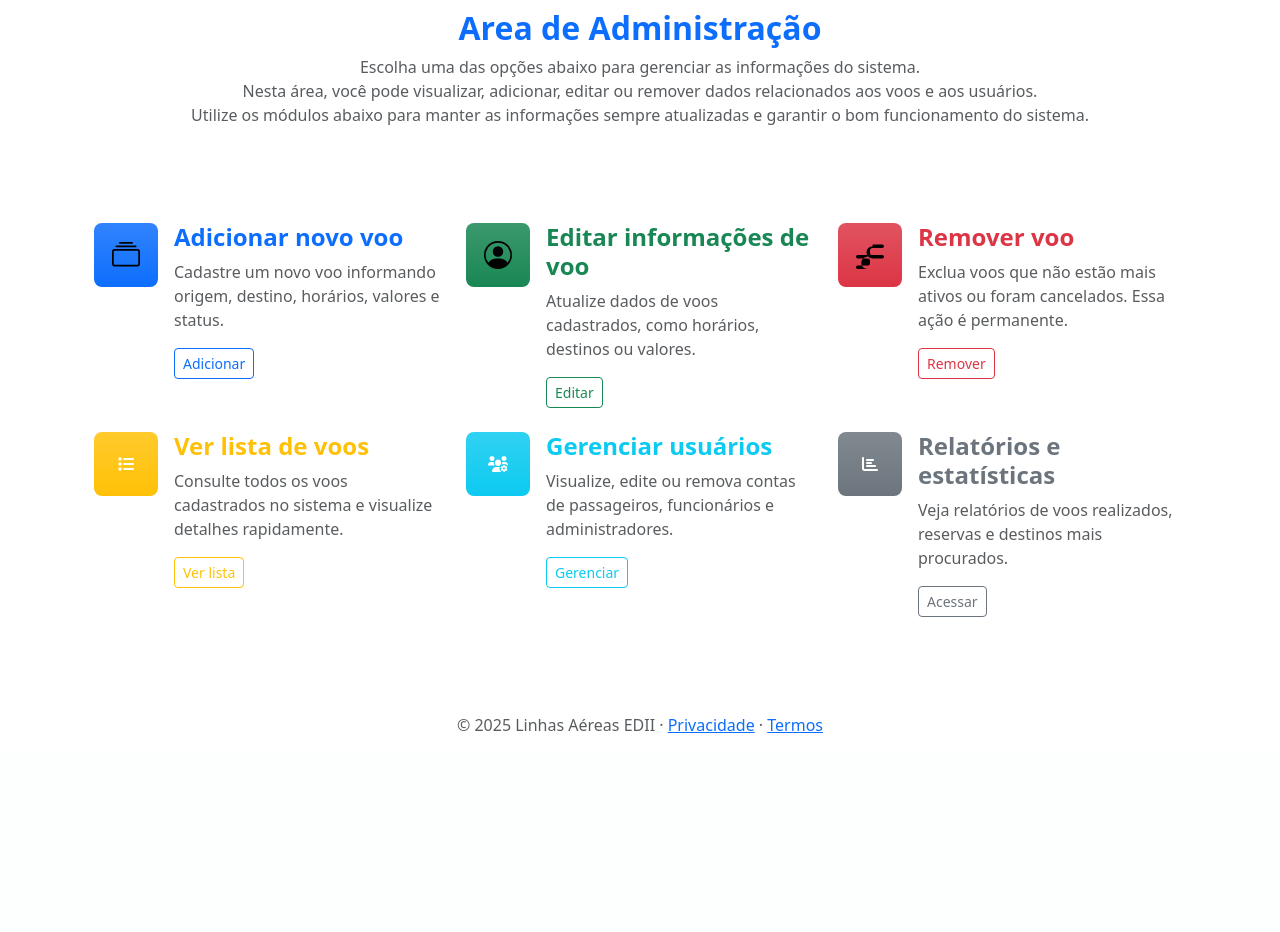
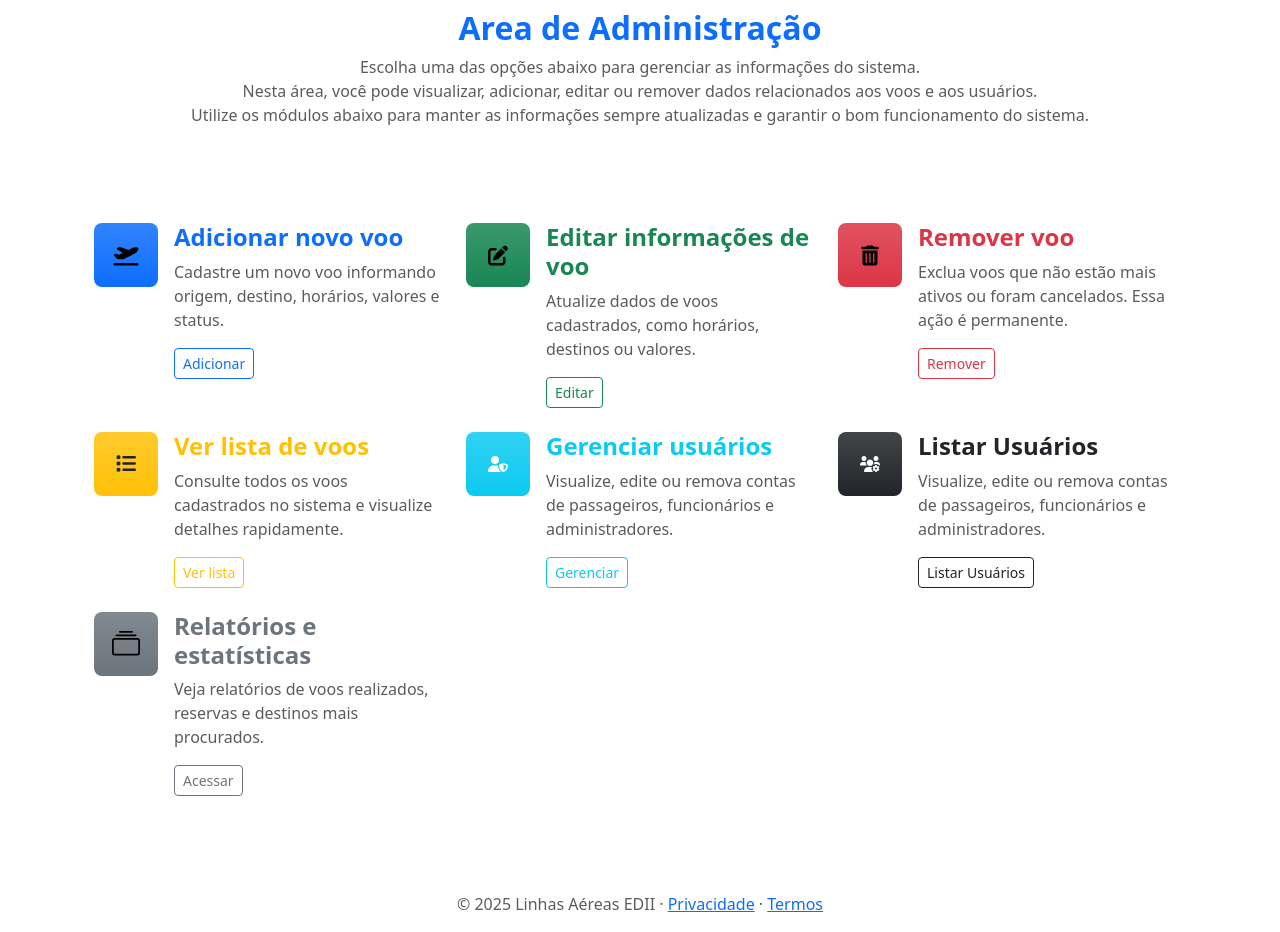
Before and after one commit to Kessia-Silva/Sistema_de_Vendas_de_Passagens-Linhas_Aereas-EDII, a Flask app: page /InicialAdm in a window 1280 px wide. Shown: the part 87-1019 px from the top of the page. Before the commit the page ends 820 px from the top, so only its background shows below. Run offline with Flask 3, Linux system fonts and the light colour scheme; the visitor is signed in with stand-in values (Sample User, id 1).

Commit message:
criado listar usuários e atualizado ícones de inicial adm

```diff
--- a/arquivos/informacoes.json
+++ b/arquivos/informacoes.json
@@ -1 +1 @@
-1070
+1072
--- a/main.py
+++ b/main.py
@@ -659,6 +659,13 @@ def mapa_grafico_voos():
     criar_mapa_voos(voos, coordenadas_aeroportos)
     return render_template("mapa_grafico_voos.html")
 
+@app.route("/listar_usuarios")
+def listar_usuarios():
+    arvore_clientes = reconstruir_arvore_clientes()
+    usuarios = arvore_clientes.listar_chaves()
+    return render_template("listar_usuarios.html", usuarios=usuarios)
+
+
 
 # Rodar a aplicação
 if __name__ == "__main__":
--- a/templates/InicialAdm.html
+++ b/templates/InicialAdm.html
@@ -88,10 +88,8 @@ Utilize os módulos abaixo para manter as informações sempre atualizadas e gar
       <div
         class="feature-icon d-inline-flex align-items-center justify-content-center bg-primary bg-gradient text-white flex-shrink-0 me-3 rounded-3"
         style="width: 4rem; height: 4rem;"
-      >
-        <svg class="bi" width="1.75em" height="1.75em">
-          <use xlink:href="#collection"></use>
-        </svg>
+        >
+    <i class="fas fa-plane-departure fa-lg" style="color: black"></i>
       </div>
       <div>
         <h3 class="fs-4 fw-bold text-primary">Adicionar novo voo</h3>
@@ -108,9 +106,7 @@ Utilize os módulos abaixo para manter as informações sempre atualizadas e gar
         class="feature-icon d-inline-flex align-items-center justify-content-center bg-success bg-gradient text-white flex-shrink-0 me-3 rounded-3"
         style="width: 4rem; height: 4rem;"
       >
-        <svg class="bi" width="1.75em" height="1.75em">
-          <use xlink:href="#people-circle"></use>
-        </svg>
+       <i class="fas fa-pen-to-square fa-lg" style="color: black"></i>
       </div>
       <div>
         <h3 class="fs-4 fw-bold text-success">Editar informações de voo</h3>
@@ -127,9 +123,7 @@ Utilize os módulos abaixo para manter as informações sempre atualizadas e gar
         class="feature-icon d-inline-flex align-items-center justify-content-center bg-danger bg-gradient text-white flex-shrink-0 me-3 rounded-3"
         style="width: 4rem; height: 4rem;"
       >
-        <svg class="bi" width="1.75em" height="1.75em">
-          <use xlink:href="#toggles2"></use>
-        </svg>
+        <i class="fas fa-trash-can fa-lg" style="color: black;"></i>
       </div>
       <div>
         <h3 class="fs-4 fw-bold text-danger">Remover voo</h3>
@@ -143,10 +137,10 @@ Utilize os módulos abaixo para manter as informações sempre atualizadas e gar
     <!-- Ver lista de voos -->
     <div class="col d-flex align-items-start">
       <div
-        class="feature-icon d-inline-flex align-items-center justify-content-center bg-warning bg-gradient text-white flex-shrink-0 me-3 rounded-3"
+        class="feature-icon d-inline-flex align-items-center justify-content-center bg-warning bg-gradient text-dark flex-shrink-0 me-3 rounded-3"
         style="width: 4rem; height: 4rem;"
       >
-        <i class="fas fa-list"></i>
+        <i class="fas fa-list fa-lg"></i>
       </div>
       <div>
         <h3 class="fs-4 fw-bold text-warning">Ver lista de voos</h3>
@@ -163,7 +157,7 @@ Utilize os módulos abaixo para manter as informações sempre atualizadas e gar
         class="feature-icon d-inline-flex align-items-center justify-content-center bg-info bg-gradient text-white flex-shrink-0 me-3 rounded-3"
         style="width: 4rem; height: 4rem;"
       >
-        <i class="fas fa-users-cog"></i>
+        <i class="fas fa-user-shield "></i>
       </div>
       <div>
         <h3 class="fs-4 fw-bold text-info">Gerenciar usuários</h3>
@@ -174,13 +168,32 @@ Utilize os módulos abaixo para manter as informações sempre atualizadas e gar
       </div>
     </div>
 
+     <!-- Listar usuários pela árvore-->
+    <div class="col d-flex align-items-start">
+      <div
+        class="feature-icon d-inline-flex align-items-center justify-content-center bg-dark bg-gradient text-white flex-shrink-0 me-3 rounded-3"
+        style="width: 4rem; height: 4rem;"
+      >
+        <i class="fas fa-users-cog" ></i>
+      </div>
+      <div>
+        <h3 class="fs-4 fw-bold text-dark">Listar Usuários</h3>
+        <p class="text-muted">
+          Visualize, edite ou remova contas de passageiros, funcionários e administradores.
+        </p>
+        <a href="listar_usuarios" class="btn btn-outline-dark btn-sm">Listar Usuários</a>
+      </div>
+    </div>
+
     <!-- Relatórios e estatísticas -->
     <div class="col d-flex align-items-start">
       <div
         class="feature-icon d-inline-flex align-items-center justify-content-center bg-secondary bg-gradient text-white flex-shrink-0 me-3 rounded-3"
         style="width: 4rem; height: 4rem;"
       >
-        <i class="fas fa-chart-bar"></i>
+     <svg class="bi" width="1.75em" height="1.75em">
+          <use xlink:href="#collection"></use>
+        </svg>
       </div>
       <div>
         <h3 class="fs-4 fw-bold text-secondary">Relatórios e estatísticas</h3>
```
Also changed, not shown: templates/listar_usuarios.html (added, +61 -0 lines).
